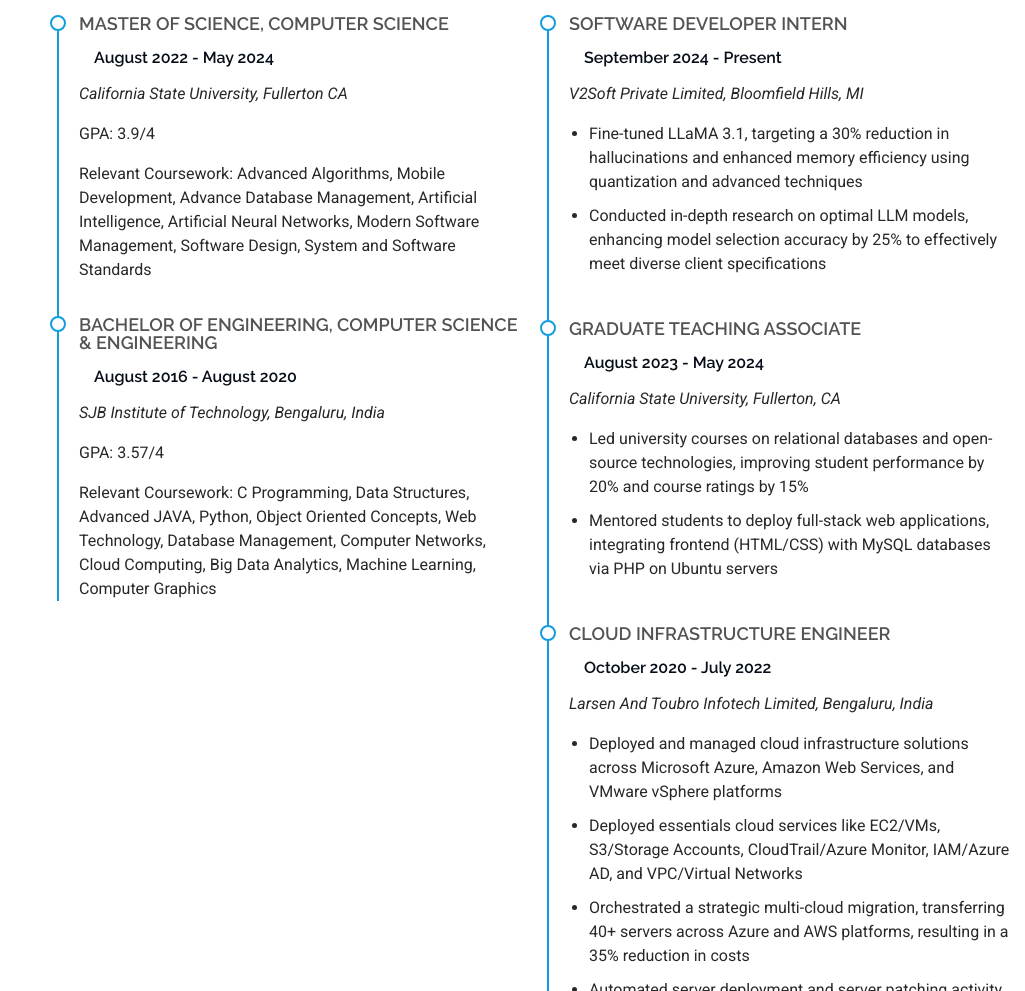
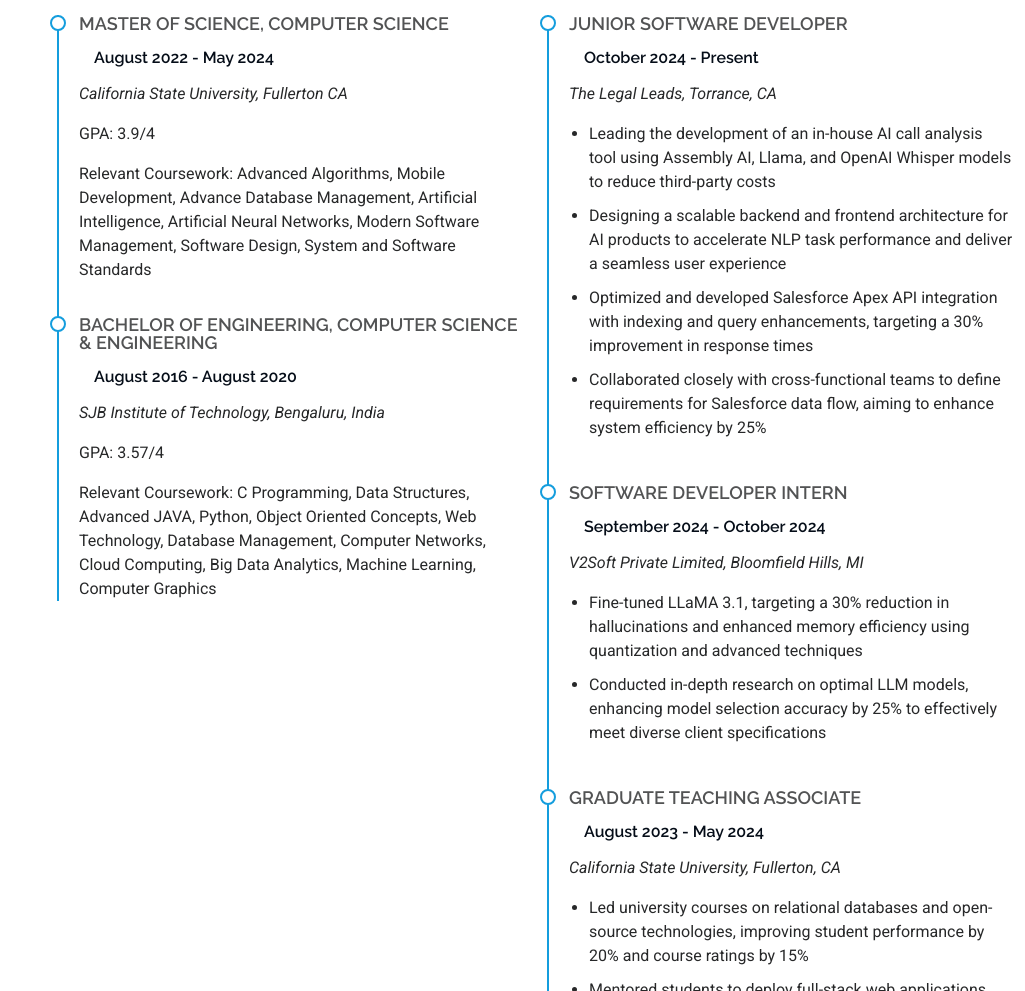
Before and after one commit to tejaasreddy001/profile, a plain HTML site: page index.html in a window 1280 px wide. Shown: the part 2841-3832 px from the top of the page, without its empty margins (255-1280 px from the left). Drawn offline with Linux system fonts and the light colour scheme.

Commit message:
Update index.html

```diff
--- a/index.html
+++ b/index.html
@@ -303,8 +303,19 @@
           <div class="col-lg-6" data-aos="fade-up" data-aos-delay="200">
             <h3 class="resume-title">Professional Experience</h3>
             <div class="resume-item">
+              <h4>Junior Software Developer </h4>
+              <h5>October 2024 - Present</h5>
+              <p><em>The Legal Leads, Torrance, CA</em></p>
+              <ul>
+                <li>Leading the development of an in-house AI call analysis tool using Assembly AI, Llama, and OpenAI Whisper models to reduce third-party costs</li>
+                <li>Designing a scalable backend and frontend architecture for AI products to accelerate NLP task performance and deliver a seamless user experience</li>
+                <li>Optimized and developed Salesforce Apex API integration with indexing and query enhancements, targeting a 30% improvement in response times</li>
+                <li> Collaborated closely with cross-functional teams to define requirements for Salesforce data flow, aiming to enhance system efficiency by 25%</li>
+               </ul>
+            </div>
+            <div class="resume-item">
               <h4>Software Developer Intern</h4>
-              <h5>September 2024 - Present</h5>
+              <h5>September 2024 - October 2024</h5>
               <p><em>V2Soft Private Limited, Bloomfield Hills, MI</em></p>
               <ul>
                 <li>Fine-tuned LLaMA 3.1, targeting a 30% reduction in hallucinations and enhanced memory efficiency using quantization and advanced techniques</li>
```
